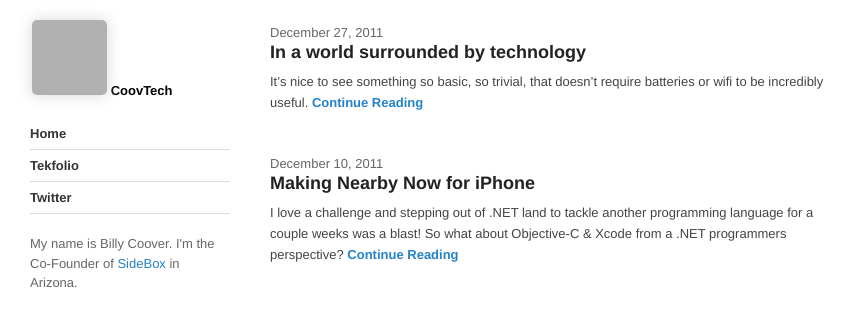
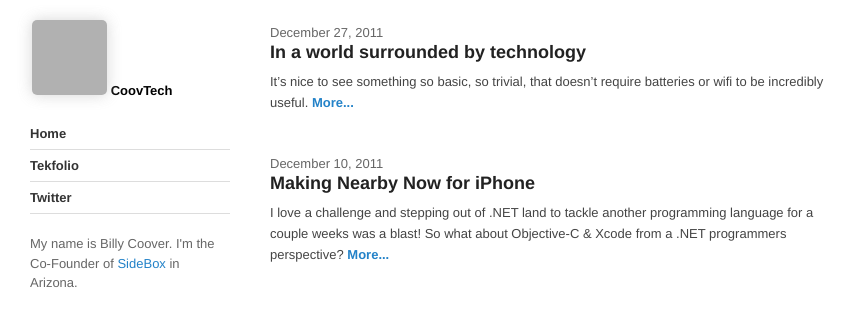
Before and after one commit to azcoov/azcoov.github.com, a Jekyll site: the page built from index.html, in a window 1280 px wide, cut to the strip 0-327 px from the top of the page. Shown: the whole strip, without its empty margins (0-858 px from the left). Built offline with Jekyll 4.4.1, drawn with Linux system fonts in a browser that asks for light colours; Markdown is read by kramdown in place of the engine named in the settings; grey boxes are pictures that could not be loaded.

Commit message:
give me more

```diff
--- a/index.html
+++ b/index.html
@@ -16,7 +16,7 @@
     <div class="post">
       <p class="date">{{ post.date | date: "%B %e, %Y" }}</p>
       <h2><a href="{{ post.url }}">{{ post.title }}</a></h2>
-      <p>{{ post.excerpt }} <a href="{{ post.url }}" class="continue">Continue Reading</a></p>
+      <p>{{ post.excerpt }} <a href="{{ post.url }}" class="continue">More...</a></p>
     </div>
   {% endif %}
 {% endfor %}
```
